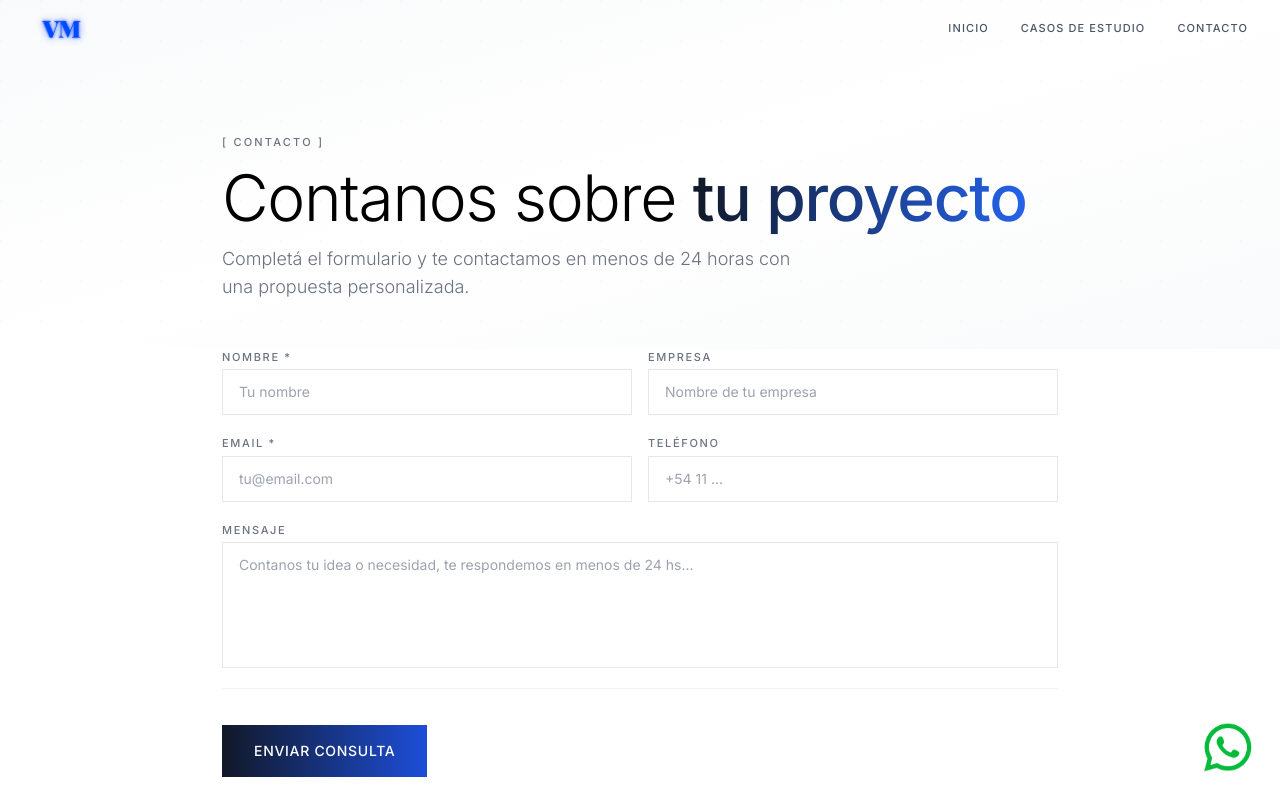
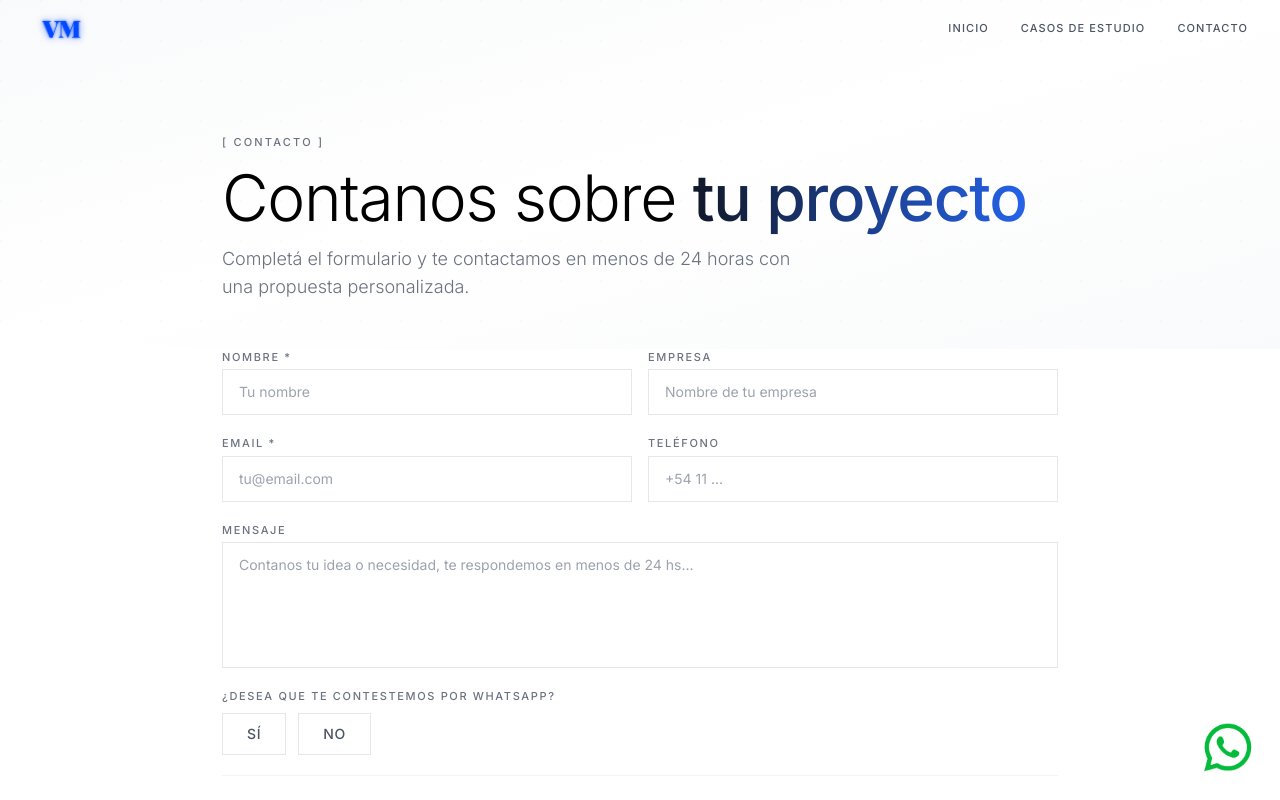
Before and after one commit to VM-Studio/vm-nueva, a Next.js app: page /contacto in a window 1280 px wide. Shown: the top 800 px of the page. Built offline with nearby package versions, Linux system fonts and the light colour scheme.

Commit message:
feat: CTA buttons → /contacto, add WhatsApp preference to form

```diff
--- a/src/app/api/submit-lead/route.ts
+++ b/src/app/api/submit-lead/route.ts
@@ -6,7 +6,7 @@ const resend = new Resend(process.env.RESEND_API_KEY);
 export async function POST(req: NextRequest) {
   try {
     const body = await req.json();
-    const { name, company, email, phone, notes } = body;
+    const { name, company, email, phone, notes, whatsapp } = body;
 
     if (!name || !email) {
       return NextResponse.json(
@@ -49,6 +49,12 @@ export async function POST(req: NextRequest) {
               <td style="padding: 8px 0; color: #6b7280; font-size: 12px; text-transform: uppercase; letter-spacing: 0.1em; vertical-align: top;">Mensaje</td>
               <td style="padding: 8px 0; color: #111827; font-size: 15px; white-space: pre-line;">${notes}</td>
             </tr>` : ""}
+            <tr>
+              <td style="padding: 8px 0; color: #6b7280; font-size: 12px; text-transform: uppercase; letter-spacing: 0.1em;">Responder por WhatsApp</td>
+              <td style="padding: 8px 0; font-size: 15px; font-weight: bold; color: ${whatsapp === 'si' ? '#16a34a' : whatsapp === 'no' ? '#dc2626' : '#9ca3af'};">
+                ${whatsapp === 'si' ? '✅ SÍ' : whatsapp === 'no' ? '❌ NO' : '— No especificado'}
+              </td>
+            </tr>
           </table>
 
           <hr style="border: none; border-top: 1px solid #e5e7eb; margin: 16px 0;" />
--- a/src/app/contacto/page.tsx
+++ b/src/app/contacto/page.tsx
@@ -8,6 +8,7 @@ type FormState = {
   email: string;
   phone: string;
   notes: string;
+  whatsapp: "si" | "no" | "";
 };
 
 export default function ContactoPage() {
@@ -17,6 +18,7 @@ export default function ContactoPage() {
     email: "",
     phone: "",
     notes: "",
+    whatsapp: "",
   });
 
   const [status, setStatus] = useState<string | null>(null);
@@ -142,6 +144,37 @@ export default function ContactoPage() {
               />
             </div>
 
+            {/* ¿Responder por WhatsApp? */}
+            <div className="flex flex-col gap-2">
+              <label className="text-[11px] font-medium tracking-[0.15em] text-gray-500">
+                ¿DESEA QUE TE CONTESTEMOS POR WHATSAPP?
+              </label>
+              <div className="flex gap-3">
+                <button
+                  type="button"
+                  onClick={() => update("whatsapp", "si")}
+                  className={`px-6 py-2.5 text-sm font-medium tracking-wider border transition-all duration-200 ${
+                    form.whatsapp === "si"
+                      ? "bg-gray-900 text-white border-gray-900"
+                      : "bg-white text-gray-600 border-gray-200 hover:border-gray-400"
+                  }`}
+                >
+                  SÍ
+                </button>
+                <button
+                  type="button"
+                  onClick={() => update("whatsapp", "no")}
+                  className={`px-6 py-2.5 text-sm font-medium tracking-wider border transition-all duration-200 ${
+                    form.whatsapp === "no"
+                      ? "bg-gray-900 text-white border-gray-900"
+                      : "bg-white text-gray-600 border-gray-200 hover:border-gray-400"
+                  }`}
+                >
+                  NO
+                </button>
+              </div>
+            </div>
+
             {/* Divider */}
             <div className="pt-2 sm:pt-4 border-t border-gray-100" />
 
--- a/src/components/MainContent.tsx
+++ b/src/components/MainContent.tsx
@@ -104,9 +104,7 @@ const MainContent: React.FC = () => {
               {/* CTA Buttons */}
               <div className="flex flex-col sm:flex-row gap-4">
                 <a
-                  href="https://wa.me/541124508191"
-                  target="_blank"
-                  rel="noopener noreferrer"
+                  href="/contacto"
                   className="
                     group relative px-6 sm:px-8 py-4
                     bg-gradient-to-r from-gray-900 to-blue-700
@@ -416,9 +414,7 @@ const MainContent: React.FC = () => {
             </p>
 
             <a
-              href="https://wa.me/541124508191"
-              target="_blank"
-              rel="noopener noreferrer"
+              href="/contacto"
               className="
                 inline-block px-8 sm:px-12 py-4
                 bg-gradient-to-r from-gray-900 to-blue-700
```
